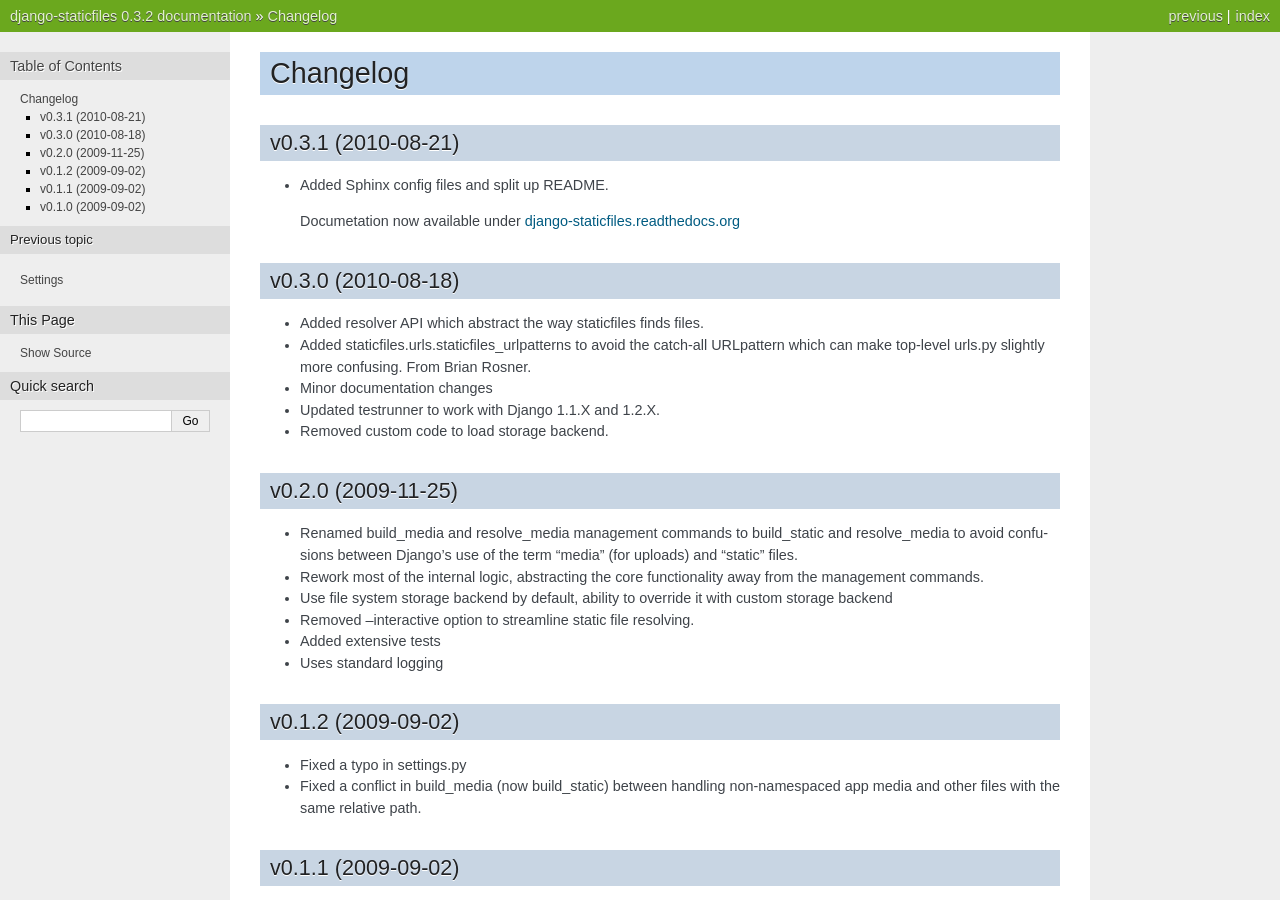
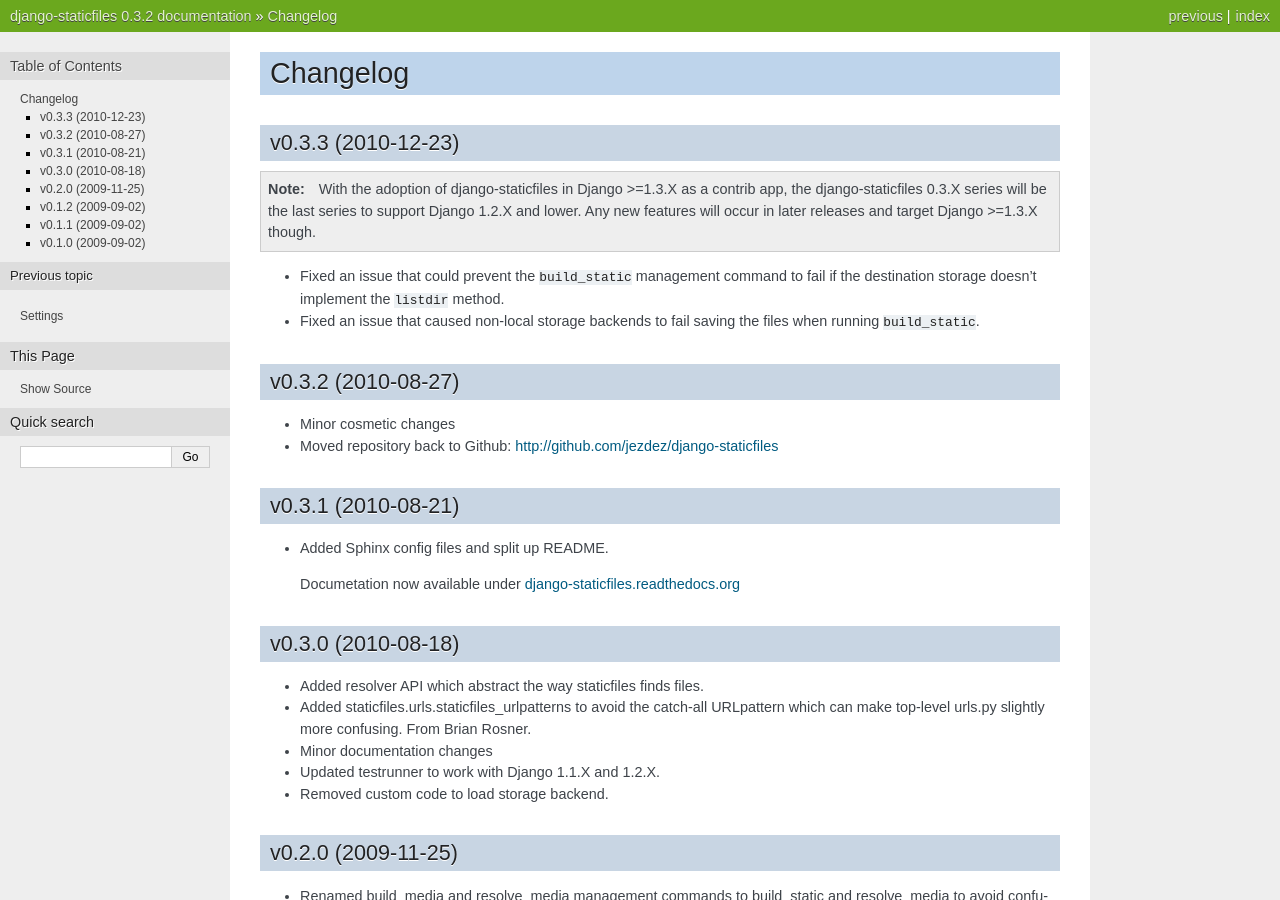
Before and after one commit to jezdez/django-staticfiles, a Sphinx documentation site: the page built from docs/changelog.rst, in a window 1280 px wide and 900 px high. Built offline with Sphinx 7.4.7, drawn with Linux system fonts in a browser that asks for light colours.

Commit message:
Updated changelog for 0.3.3 release.

```diff
--- a/docs/changelog.rst
+++ b/docs/changelog.rst
@@ -1,5 +1,27 @@
 Changelog
 =========
+
+v0.3.3 (2010-12-23)
+-------------------
+
+.. note:: With the adoption of django-staticfiles in Django >=1.3.X as a
+   contrib app, the django-staticfiles 0.3.X series will be the last series
+   to support Django 1.2.X and lower. Any new features will occur in
+   later releases and target Django >=1.3.X though.
+
+* Fixed an issue that could prevent the ``build_static`` management command
+  to fail if the destination storage doesn't implement the ``listdir``
+  method.
+
+* Fixed an issue that caused non-local storage backends to fail saving
+  the files when running ``build_static``.
+
+v0.3.2 (2010-08-27)
+-------------------
+
+* Minor cosmetic changes
+
+* Moved repository back to Github: http://github.com/jezdez/django-staticfiles
 
 v0.3.1 (2010-08-21)
 -------------------
--- a/docs/index.rst
+++ b/docs/index.rst
@@ -2,6 +2,11 @@
 ==================
 
 .. include:: ../README.rst
+
+.. note:: When using ``django-staticfiles`` with your own apps, make sure
+   they can be found by Django's app loading mechanism. Simply include
+   a ``models`` module (an empty ``models.py`` file suffices) and add the
+   app to the ``INSTALLED_APPS`` setting of your site.
 
 Contents:
 
```
Also changed, not shown: README.rst (+4 -4 lines).
